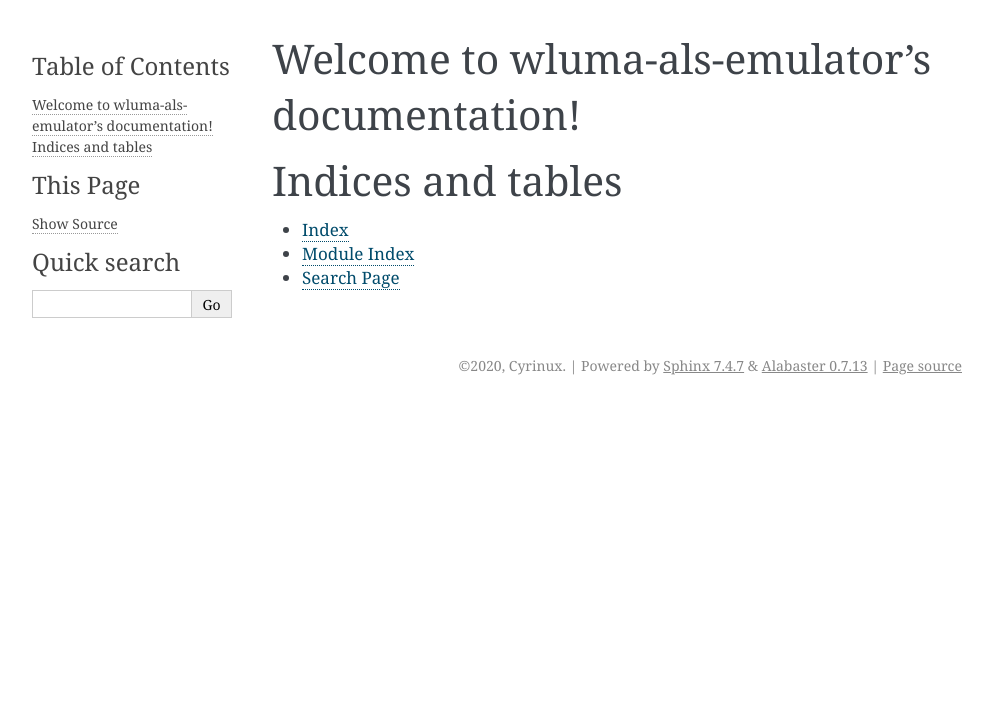
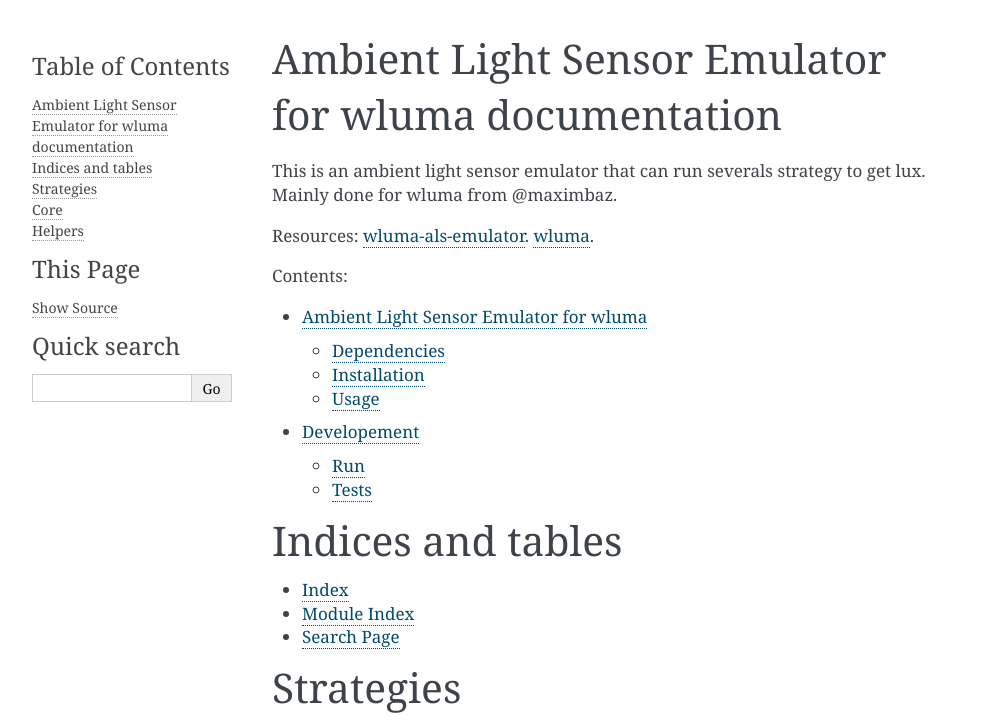
Before and after one commit to cyrinux/wluma-als-emulator, a Sphinx documentation site: the page built from docs/index.rst, in a window 1280 px wide. Shown: the top 725 px of the page, without its empty margins (148-1141 px from the left). Built offline with Sphinx 7.4.7, drawn with Linux system fonts in a browser that asks for light colours; grey boxes are pictures that could not be loaded.

Commit message:
Improve doc

```diff
--- a/docs/conf.py
+++ b/docs/conf.py
@@ -10,9 +10,11 @@
 # add these directories to sys.path here. If the directory is relative to the
 # documentation root, use os.path.abspath to make it absolute, like shown here.
 #
-# import os
-# import sys
-# sys.path.insert(0, os.path.abspath('.'))
+import os
+import sys
+
+sys.path.insert(0, os.path.abspath("."))
+sys.path.insert(0, os.path.abspath("../"))
 
 
 # -- Project information -----------------------------------------------------
@@ -30,7 +32,13 @@
 # Add any Sphinx extension module names here, as strings. They can be
 # extensions coming with Sphinx (named 'sphinx.ext.*') or your custom
 # ones.
-extensions = []
+extensions = [
+    "sphinx.ext.autodoc",
+    "sphinx.ext.napoleon",
+    "sphinx.ext.viewcode",
+]
+napoleon_google_docstring = False
+
 
 # Add any paths that contain templates here, relative to this directory.
 templates_path = ["_templates"]
--- a/docs/index.rst
+++ b/docs/index.rst
@@ -3,14 +3,23 @@
    You can adapt this file completely to your liking, but it should at least
    contain the root `toctree` directive.
 
-Welcome to wluma-als-emulator's documentation!
-==============================================
+
+Ambient Light Sensor Emulator for wluma documentation
+=====================================================
+
+This is an ambient light sensor emulator that can run severals strategy to get lux.
+Mainly done for wluma from @maximbaz.
+
+Resources:
+`wluma-als-emulator <https://github.com/cyrinux/wluma-als-simulator>`_.
+`wluma <https://github.com/maximbaz/wluma>`_.
+
 
 .. toctree::
    :maxdepth: 2
    :caption: Contents:
 
-
+   readme
 
 Indices and tables
 ==================
@@ -18,3 +27,38 @@
 * :ref:`genindex`
 * :ref:`modindex`
 * :ref:`search`
+
+
+Strategies
+==========
+
+.. autoclass:: wluma_als_emulator.strategies.webcam_strategy.WebcamStrategy
+   :members:
+   :inherited-members:
+
+.. autoclass:: wluma_als_emulator.strategies.noon_strategy.NoonStrategy
+   :members:
+   :inherited-members:
+
+.. autoclass:: wluma_als_emulator.strategies.time_strategy.TimeStrategy
+   :members:
+   :inherited-members:
+
+.. autoclass:: wluma_als_emulator.strategies.daylight_strategy.DayLightStrategy
+   :members:
+   :inherited-members:
+
+
+Core
+====
+
+.. autoclass:: wluma_als_emulator.core.sensor.Sensor
+   :members:
+   :inherited-members:
+
+Helpers
+=======
+
+.. autoclass:: wluma_als_emulator.helpers.solar_api.SolarApi
+   :members:
+   :inherited-members:
--- /dev/null
+++ b/docs/readme.rst
@@ -0,0 +1 @@
+.. include:: ../README.rst
```
Also changed, not shown: docs/DESCRIPTION.rst (deleted, +0 -10 lines), docs/requirements.txt (added, +8 -0 lines), 2 other files.
